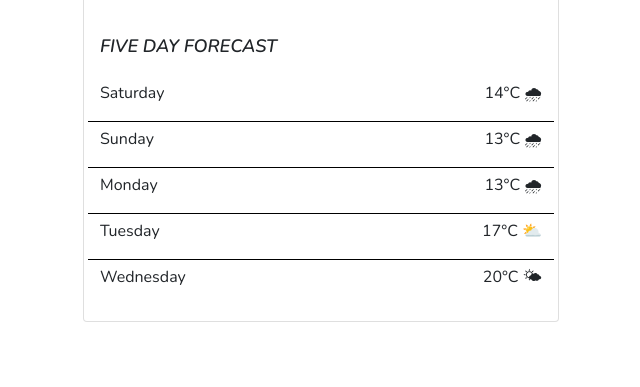
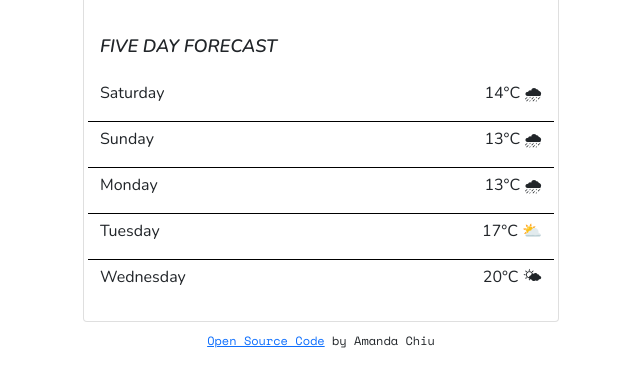
Before and after one commit to achiunicorn/shecodes-weather-app, a plain HTML site: page index.html in a window 1280 px wide. Shown: the part 301-688 px from the top of the page, without its empty margins (319-959 px from the left). Drawn offline with nearby package versions, Linux system fonts and the light colour scheme.

Commit message:
Added link to source code at the foot of the page

```diff
--- a/index.html
+++ b/index.html
@@ -14,6 +14,12 @@
     <link rel="preconnect" href="https://fonts.gstatic.com" crossorigin />
     <link
       href="https://fonts.googleapis.com/css2?family=Nunito:ital,wght@0,200;0,300;0,400;0,600;0,700;0,800;0,900;1,200;1,300;1,400;1,600;1,700;1,800;1,900&display=swap"
+      rel="stylesheet"
+    />
+    <link rel="preconnect" href="https://fonts.googleapis.com" />
+    <link rel="preconnect" href="https://fonts.gstatic.com" crossorigin />
+    <link
+      href="https://fonts.googleapis.com/css2?family=Space+Mono:ital,wght@0,400;0,700;1,400;1,700&display=swap"
       rel="stylesheet"
     />
     <link rel="stylesheet" href="src/styles.css" />
@@ -126,6 +132,18 @@
           </div>
         </div>
       </div>
+      <div class="footer">
+        <p>
+          <a
+            href="https://github.com/achiunicorn/shecodes-weather-app"
+            target="_blank"
+            title="Link to GitHub repository."
+          >
+            Open Source Code</a
+          >
+          by Amanda Chiu
+        </p>
+      </div>
     </div>
     <script src="src/scripts.js"></script>
   </body>
--- a/src/styles.css
+++ b/src/styles.css
@@ -107,3 +107,10 @@ h1 {
   font-size: 16px;
   text-align: right;
 }
+
+.footer {
+  text-align: center;
+  font-size: 12px;
+  margin-top: 10px;
+  font-family: "Space Mono", monospace;
+}
```
